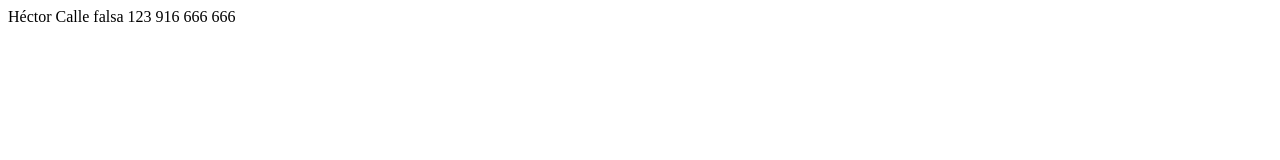
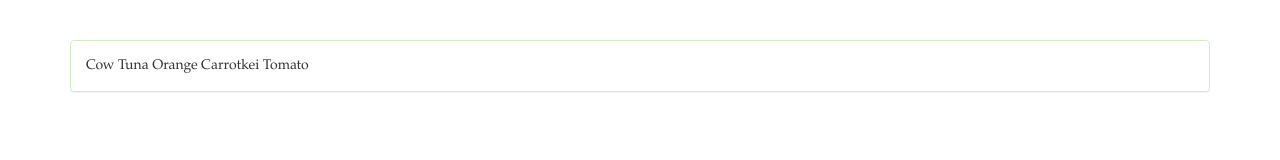
Before and after one commit to hecmocer/WebComponents, a website: page ej01/index.html in a window 1280 px wide. Drawn offline with nearby package versions, Linux system fonts and the light colour scheme.

Commit message:
Prueba con carrito de la compra
OJO: select se va comiendo los elementos

```diff
--- a/ej01/index.html
+++ b/ej01/index.html
@@ -3,20 +3,35 @@
 <head>
     <meta charset="UTF-8">
     <title>ej01</title>
+    <link rel="stylesheet" href="http://maxcdn.bootstrapcdn.com/bootstrap/3.3.6/css/bootstrap.min.css">
 </head>
+<style>
+body{
+    margin: 40px;
+    font-family: "Palatino Linotype", "Book Antiqua", Palatino, serif;
+}
+
+
+</style>
 <body>
-
-    <div id="host">
-        <span id="name">Héctor</span>
-        <span id="address">Calle falsa 123</span>
-        <span id="phone">916 666 666</span>
+    <div class="container">
+        <div class="panel panel-success">
+            <div class="panel-body">
+                <div id="host">
+                    <span class="food meat"> Cow </span>
+                    <span class="food fish"> Tuna </span>
+                    <span class="dessert fruit"> Orange </span>
+                    <span class="dessert food"> Carrotkei</span>
+                    <span class="food fruit"> Tomato </span>
+                </div>
+            </div>
+        </div>
     </div>
 
     <script type="text" id="HTMLimport">
 
-    <div>El nombre es: <content select='#name'></div>
-    <div>La dirección es: <content select='#address'></div>
-    <div>El teléfono es: <content select='#phone'></div>
+    <div>Las comidas son: <content select='.food'></div>
+    <div>Los postres son: <content select='.dessert'></div>
 
     </script>
 
```
